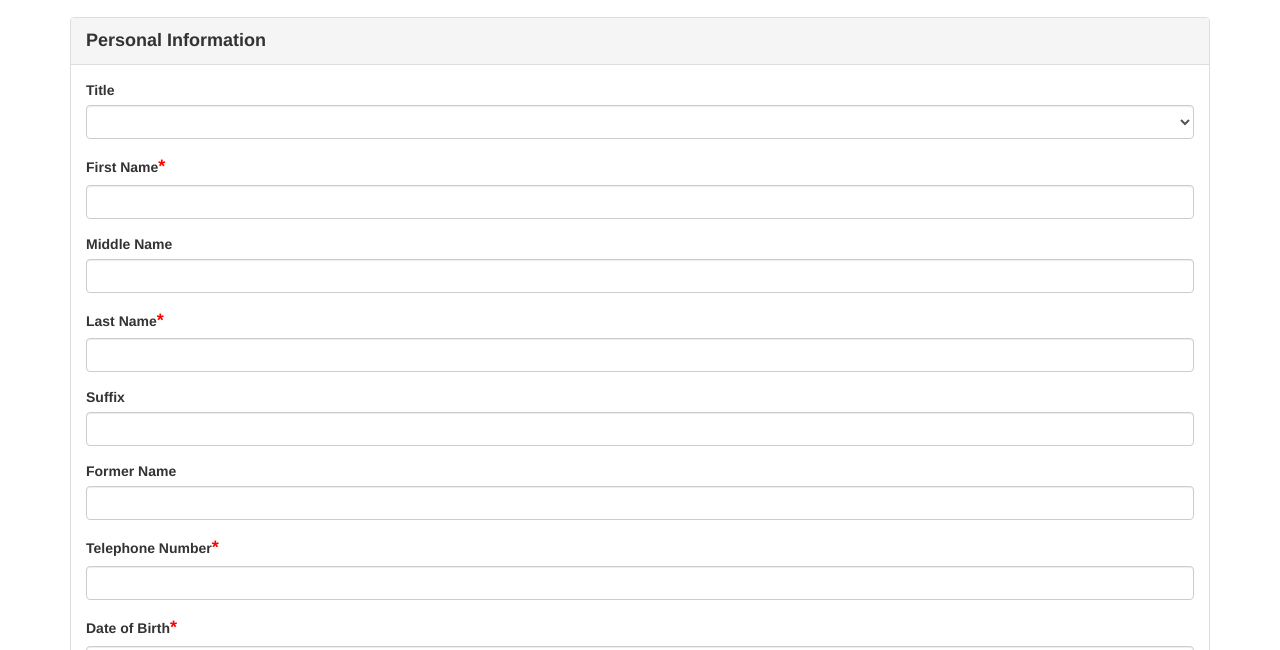
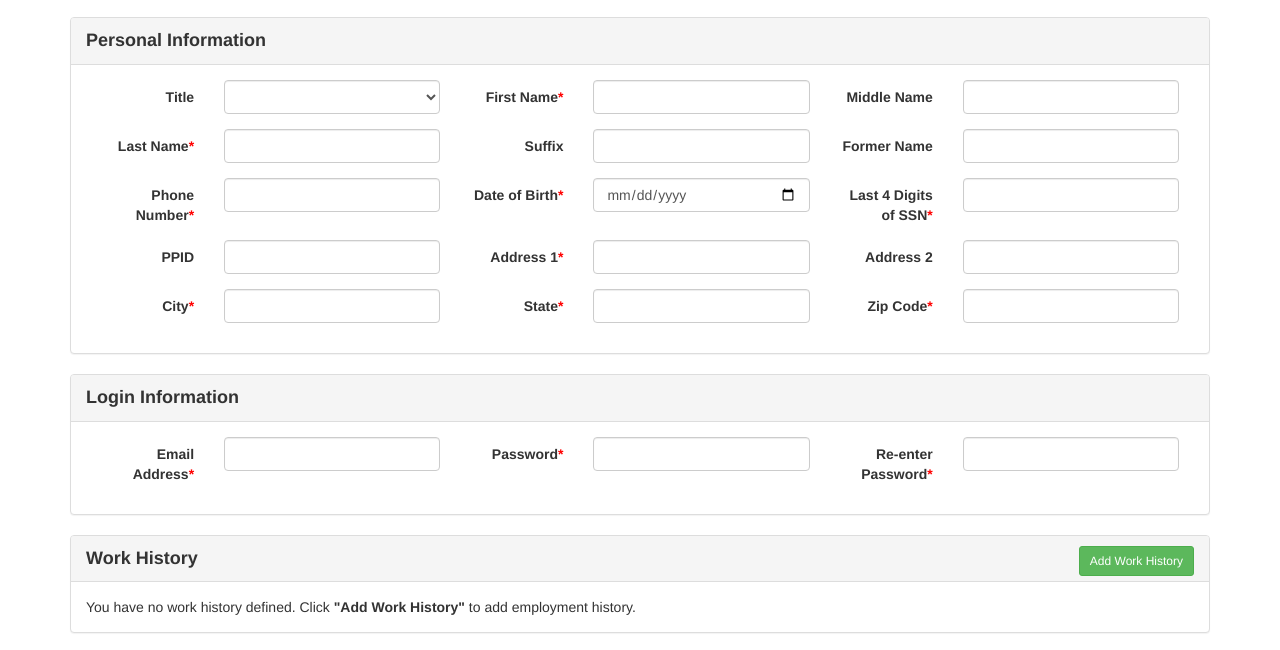
Before and after one commit to maltezefalkon/itchy-squeegee, a website: page public/EducatorSignup.html in a window 1280 px wide. Shown: the part 149-799 px from the top of the page. Drawn offline with nearby package versions, Linux system fonts and the light colour scheme; no server answers.

Commit message:
Improving EducatorSignup

```diff
--- a/public/EducatorSignup.html
+++ b/public/EducatorSignup.html
@@ -11,7 +11,6 @@
         .form-group.required label:after {
             content: '*';
             color: red;
-            font-size: large;
         }
 
         .panel-heading span {
@@ -40,15 +39,17 @@
         <div class="page-header">
             Create Educator Account
         </div>
-        <form action="/user/signup/Educator" name="SignupForm" ng-submit="controller.submit(SignupForm.$valid)" method="post">
+        <form action="/user/signup/Educator" name="SignupForm" ng-submit="controller.submit(SignupForm.$valid)" method="post" class="form-horizontal" role="form">
             <!-- educator -->
             <div class="panel panel-default">
                 <div class="panel-heading">
                     <span>Personal Information</span>
                 </div>
                 <div class="panel-body">
+                    <div class="col-sm-6 col-lg-4">
                         <div class="form-group">
-                        <label for="Title">Title</label>
+                            <label class="control-label col-md-4" for="Title">Title</label>
+                            <div class="col-md-8">
                                 <select name="Title" required ng-model="Title" class="form-control">
                                     <option></option>
                                     <option>Dr.</option>
@@ -57,62 +58,119 @@
                                     <option>Mrs.</option>
                                 </select>
                             </div>
+                        </div>
+                    </div>
+                    <div class="col-sm-6 col-lg-4">
                         <div class="form-group required">
-                        <label for="FirstName">First Name</label>
+                            <label class="control-label col-md-4" for="FirstName">First Name</label>
+                            <div class="col-md-8">
                                 <input type="text" class="form-control" name="FirstName" ng-model="FirstName" required="required" />
                             </div>
+                        </div>
+                    </div>
+                    <div class="col-sm-6 col-lg-4">
                         <div class="form-group">
-                        <label for="MiddleName">Middle Name</label>
+                            <label class="control-label col-md-4" for="MiddleName">Middle Name</label>
+                            <div class="col-md-8">
                                 <input type="text" class="form-control" name="MiddleName" ng-model="MiddleName" />
                             </div>
+                        </div>
+                    </div><div class="col-sm-6 col-lg-4">
                         <div class="form-group required">
-                        <label for="LastName">Last Name</label>
+                            <label class="control-label col-md-4" for="LastName">Last Name</label>
+                            <div class="col-md-8">
                                 <input type="text" class="form-control" name="LastName" ng-model="LastName" required />
                             </div>
+                        </div>
+                    </div><div class="col-sm-6 col-lg-4">
                         <div class="form-group">
-                        <label for="Suffix">Suffix</label>
+                            <label class="control-label col-md-4" for="Suffix">Suffix</label>
+                            <div class="col-md-8">
                                 <input type="text" class="form-control" name="Suffix" ng-model="Suffix" />
                             </div>
+                        </div>
+                    </div>
+                    <div class="col-sm-6 col-lg-4">
                         <div class="form-group">
-                        <label for="Suffix">Former Name</label>
+                            <label class="control-label col-md-4" for="Suffix">Former Name</label>
+                            <div class="col-md-8">
                                 <input type="text" class="form-control" name="FormerName" ng-model="FormerName" />
                             </div>
+                        </div>
+                    </div>
+                    <div class="col-sm-6 col-lg-4">
                         <div class="form-group required">
-                        <label for="TelephoneNumber">Telephone Number</label>
+                            <label class="control-label col-md-4" for="TelephoneNumber">Phone Number</label>
+                            <div class="col-md-8">
                                 <input type="text" class="form-control" name="TelephoneNumber" ng-model="TelephoneNumber" required />
                             </div>
+                        </div>
+                    </div>
+                    <div class="col-sm-6 col-lg-4">
                         <div class="form-group required">
-                        <label for="DateOfBirth">Date of Birth</label>
+                            <label class="control-label col-md-4" for="DateOfBirth">Date of Birth</label>
+                            <div class="col-md-8">
                                 <input type="date" class="form-control" name="DateOfBirth" ng-model="DateOfBirth" required />
                             </div>
+                        </div>
+                    </div>
+                    <div class="col-sm-6 col-lg-4">
                         <div class="form-group required">
-                        <label for="Last4">Last 4 Digits of Social Security</label>
+                            <label class="control-label col-md-4" for="Last4">Last 4 Digits of SSN</label>
+                            <div class="col-md-8">
                                 <input type="text" class="form-control" name="Last4" ng-model="Last4" required />
                             </div>
+                        </div>
+                    </div>
+                    <div class="col-sm-6 col-lg-4">
                         <div class="form-group">
-                        <label for="Last4">PPID</label>
+                            <label class="control-label col-md-4" for="Last4">PPID</label>
+                            <div class="col-md-8">
                                 <input type="text" class="form-control" name="PPID" ng-model="PPID" />
                             </div>
+                        </div>
+                    </div>
+                    <div class="col-sm-6 col-lg-4">
                         <div class="form-group required">
-                        <label for="Address1">Address 1</label>
+                            <label class="control-label col-md-4" for="Address1">Address 1</label>
+                            <div class="col-md-8">
                                 <input type="text" class="form-control" name="Address1" ng-model="Address1" required />
                             </div>
+                        </div>
+                    </div>
+                    <div class="col-sm-6 col-lg-4">
                         <div class="form-group">
-                        <label for="Address2">Address 2</label>
+                            <label class="control-label col-md-4" for="Address2">Address 2</label>
+                            <div class="col-md-8">
                                 <input type="text" class="form-control" name="Address2" ng-model="Address2" />
                             </div>
+                        </div>
+                    </div>
+                    <div class="col-sm-6 col-lg-4">
                         <div class="form-group required">
-                        <label for="City">City</label>
+                            <label class="control-label col-md-4" for="City">City</label>
+                            <div class="col-md-8">
                                 <input type="text" class="form-control" name="City" ng-model="City" required />
                             </div>
+                        </div>
+                    </div>
+                    <div class="col-sm-6 col-lg-4">
                         <div class="form-group required">
-                        <label for="State">State</label>
+                            <label class="control-label col-md-4" for="State">State</label>
+                            <div class="col-md-8">
                                 <input type="text" class="form-control" name="State" ng-model="State" required />
                             </div>
+                        </div>
+                    </div>
+                    <div class="col-sm-6 col-lg-4">
                         <div class="form-group required">
-                        <label for="State">Zip Code</label>
+                            <label class="control-label col-md-4" for="State">Zip Code</label>
+                            <div class="col-md-8">
                                 <input type="text" class="form-control" name="ZipCode" ng-model="ZipCode" required />
                             </div>
+                        </div>
+                    </div>
+
                 </div>
             </div>
 
@@ -122,19 +180,31 @@
                     <span>Login Information</span>
                 </div>
                 <div class="panel-body">
+                    <div class="col-sm-6 col-lg-4">
                         <div class="form-group required">
-                        <label for="username">Email Address</label>
+                            <label class="control-label col-md-4" for="username">Email Address</label>
+                            <div class="col-md-8">
                                 <input type="email" class="form-control" name="EmailAddress" ng-model="emailAddress" required />
                             </div>
+                        </div>
+                    </div>
+                    <div class="col-sm-6 col-lg-4">
                         <div class="form-group required">
-                        <label for="password">Password</label>
+                            <label class="control-label col-md-4" for="password">Password</label>
+                            <div class="col-md-8">
                                 <input type="password" class="form-control" name="Password" ng-model="password" required />
                             </div>
+                        </div>
+                    </div>
+                    <div class="col-sm-6 col-lg-4">
                         <div class="form-group required">
-                        <label for="password">Re-enter Password</label>
+                            <label class="control-label col-md-4" for="password">Re-enter Password</label>
+                            <div class="col-md-8">
                                 <input type="password" class="form-control" name="Password2" ng-model="password2" required compare-to="controller.password" />
+                            </div>
                             <div ng-messages="SignupForm.Password2.$error" class="error-message" role="alert">
                                 <div ng-message="compare-to">Passwords don't match</div>
+                            </div>
                         </div>
                     </div>
                 </div>
@@ -156,20 +226,38 @@
                     </div>
                     <div ng-show="Tenures">
                         <div ng-repeat="tenure in Tenures">
+                            <div class="col-sm-6 col-lg-4">
                                 <div class="form-group required">
-                                <label for="startDate">Start Date</label>
+                                    <label class="control-label col-md-4" for="startDate">Start Date</label>
+                                    <div class="col-md-8">
                                         <input type="date" name="startDate" class="form-control" ng-model="tenure.StartDate" />
                                     </div>
+                                </div>
+                            </div>
+                            <div class="col-sm-6 col-lg-4">
                                 <div class="form-group">
-                                <label for="startDate">End Date</label>
-                                <input type="date" name="startDate" class="form-control" ng-model="tenure.StartDate" />
-                                <label class="pull-right"><input type="checkbox" value="Present" />Present</label>
+                                    <label class="control-label col-md-4" for="startDate" ng-class="{ 'text-muted': tenure.PresentEmployer }">End Date</label>
+                                    <div class="col-md-8">
+                                        <input type="date" name="startDate" class="form-control" ng-model="tenure.EndDate" ng-disabled="tenure.PresentEmployer" />
                                     </div>
+                                </div>
+                            </div>
+                            <div class="col-sm-6 col-lg-4">
                                 <div class="form-group">
-                                <label for="selectOrganization">Select Organization Type</label>
+                                    <div class="col-md-8">
+                                        <label class="control-label" for="present">This is my current employer</label>
+                                        <input type="checkbox" name="present" ng-model="tenure.PresentEmployer" />
+                                    </div>
+                                </div>
+                            </div>
+                            <div class="col-sm-6 col-lg-4">
+                                <div class="form-group">
+                                    <label class="control-label col-md-4" for="selectOrganization">Select Organization Type</label>
                                     <div class="radio btn-group" style="padding-left: 25px">
-                                    <label class="radio-inline"><input type="radio" value="School" ng-model="tenure.OrganizationType" />School</label>
-                                    <label class="radio-inline"><input type="radio" value="Other" ng-model="tenure.OrganizationType" />Other</label>
+                                        <label class="control-label col-md-4" class="radio-inline"><input type="radio" value="School" ng-model="tenure.OrganizationType" />School</label>
+                                        <label class="control-label col-md-4" class="radio-inline"><input type="radio" value="Other" ng-model="tenure.OrganizationType" />Other</label>
+                                    </div>
+                                </div>
                             </div>
                             <div ng-show="tenure.OrganizationType == 'School'">
                                 <select>
@@ -177,28 +265,39 @@
                                 </select>
                             </div>
                             <div ng-show="tenure.OrganizationType == 'Other'">
+                                <div class="col-sm-6 col-lg-4">
                                     <div class="form-group">
-                                        <label for="tenureOrganizationName">Name of the Organization</label>
+                                        <label class="control-label col-md-4" for="tenureOrganizationName">Name of the Organization</label>
                                         <input type="text" name="tenureOrganizationName" class="form-control" ng-model="tenure.Organization.Name" />
                                     </div>
+                                </div>
+                                <div class="col-sm-6 col-lg-4">
                                     <div class="form-group">
-                                        <label for="tenureOrganizationAddress1">Address 1</label>
+                                        <label class="control-label col-md-4" for="tenureOrganizationAddress1">Address 1</label>
                                         <input type="text" name="tenureOrganizationAddress1" class="form-control" ng-model="tenure.Organization.Address1" />
                                     </div>
+                                </div>
+                                <div class="col-sm-6 col-lg-4">
                                     <div class="form-group">
-                                        <label for="tenureOrganizationAddress2">Address 2</label>
+                                        <label class="control-label col-md-4" for="tenureOrganizationAddress2">Address 2</label>
                                         <input type="text" name="tenureOrganizationAddress2" class="form-control" ng-model="tenure.Organization.Address2" />
                                     </div>
+                                </div>
+                                <div class="col-sm-6 col-lg-4">
                                     <div class="form-group">
-                                        <label for="tenureOrganizationCity">City</label>
+                                        <label class="control-label col-md-4" for="tenureOrganizationCity">City</label>
                                         <input type="text" name="tenureOrganizationCity" class="form-control" ng-model="tenure.Organization.City" />
                                     </div>
+                                </div>
+                                <div class="col-sm-6 col-lg-4">
                                     <div class="form-group">
-                                        <label for="tenureOrganizationState">State</label>
+                                        <label class="control-label col-md-4" for="tenureOrganizationState">State</label>
                                         <input type="text" name="tenureOrganizationState" class="form-control" ng-model="tenure.Organization.State" />
                                     </div>
+                                </div>
+                                <div class="col-sm-6 col-lg-4">
                                     <div class="form-group">
-                                        <label for="tenureOrganizationState">Zip Code</label>
+                                        <label class="control-label col-md-4" for="tenureOrganizationState">Zip Code</label>
                                         <input type="text" name="tenureOrganizationZipCode" class="form-control" ng-model="tenure.Organization.ZipCode" />
                                     </div>
                                 </div>
@@ -208,7 +307,7 @@
                 </div>
             </div>
             <div>
-                <input type="submit" value="Sign Up" class="btn btn-lg btn-primary btn-block btn-default" />
+                <input type="submit" value="Create Account" class="btn btn-lg btn-primary btn-block btn-default" />
             </div>
         </form>
         <div ng-include="'common/footer.html'"></div>
--- a/public/common/footer.html
+++ b/public/common/footer.html
@@ -1,5 +1,5 @@
 <footer class="footer">
-    <div class="container text-muted">
+    <div class="container text-muted text-center">
         &copy;2015 Everington Educational Enterprises
     </div>
 </footer>
--- a/public/controllers/EducatorSignupController.js
+++ b/public/controllers/EducatorSignupController.js
@@ -37,5 +37,10 @@ function CreateFieldName(f) {
 }
 
 function AddNewTenure() {
-    this.Tenures.push({ organizationType: 'School' });
+    var newTenure = { organizationType: 'School' };
+    if (this.Tenures.length == 0)
+    {
+        newTenure.PresentEmployer = true;
+    }
+    this.Tenures.push(newTenure);
 }
```
Lines whose indentation alone changed are shown as unchanged.
